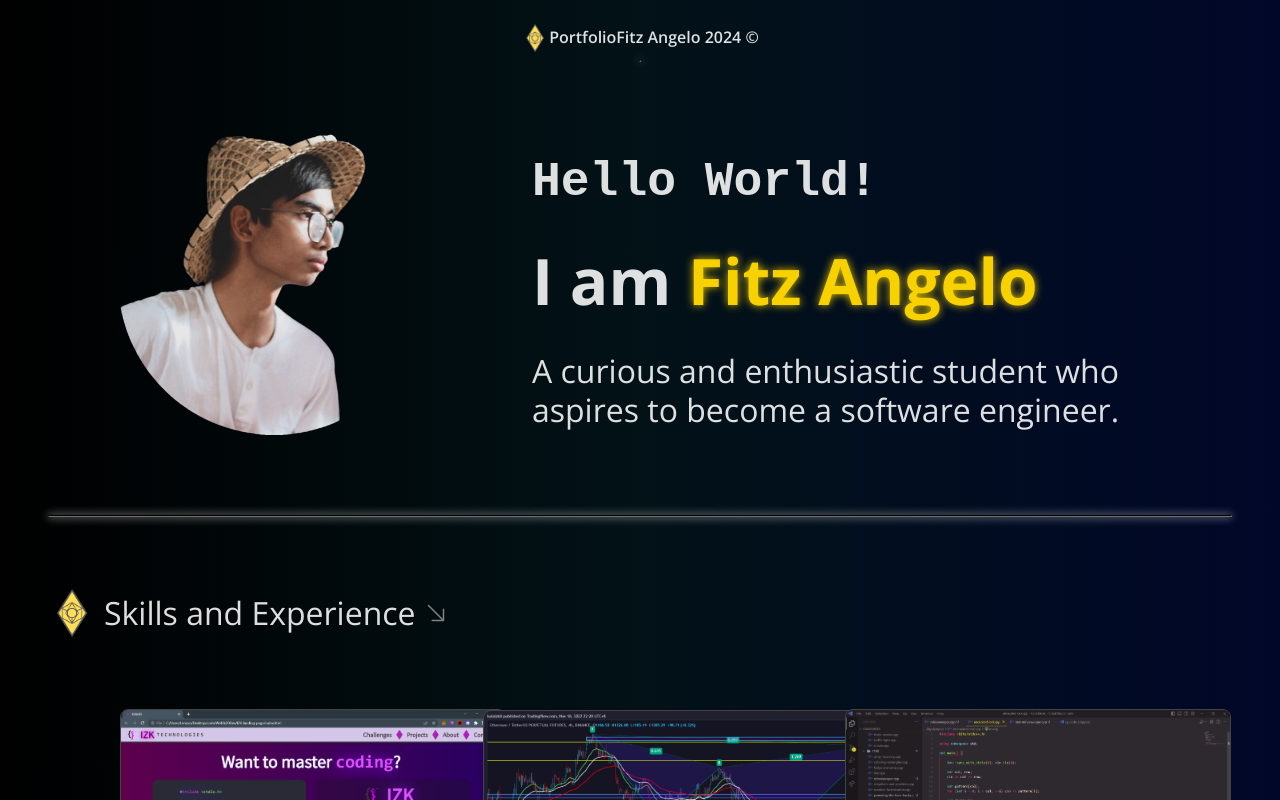
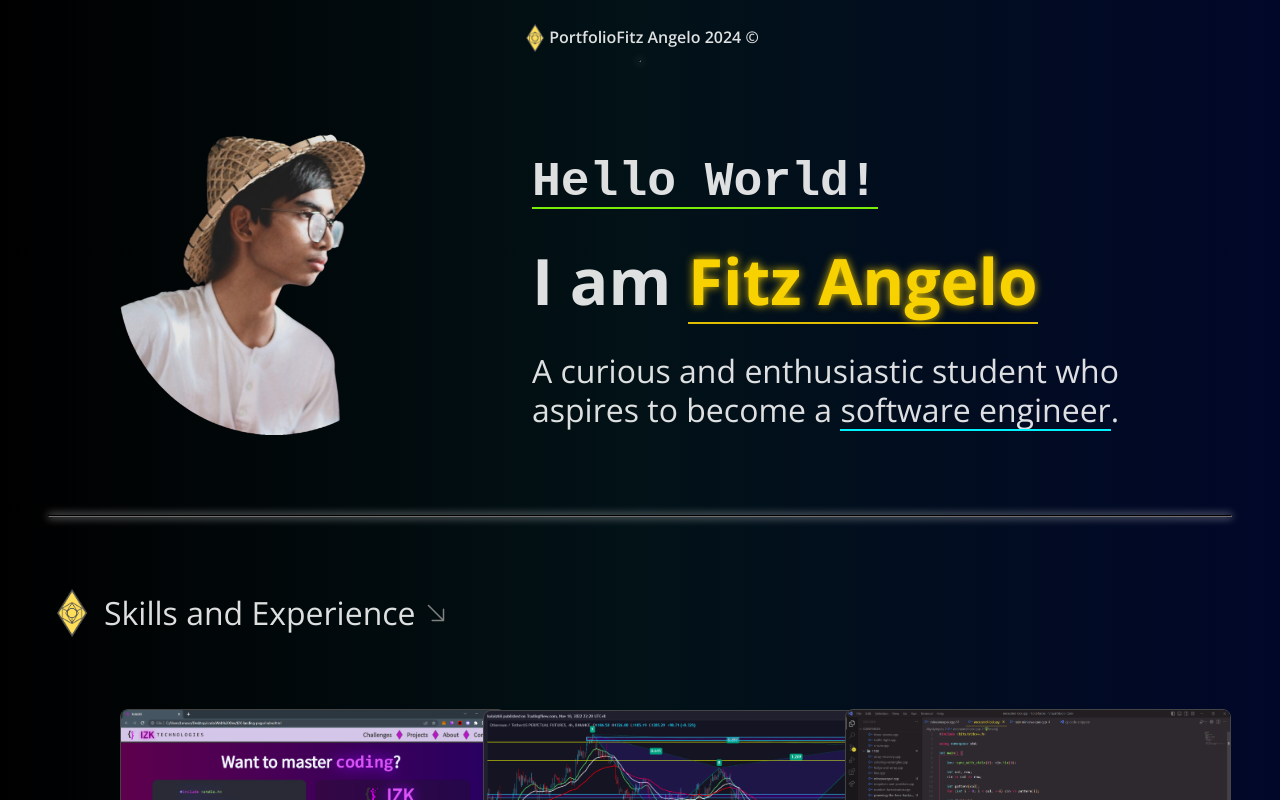
Before and after one commit to kulaizki/Portfolio, a React (Vite) app: page / in a window 1280 px wide. In both pictures the pointer is over the element 640 px from the left and 288 px from the top of the page. Shown: the top 800 px of the page. Built offline with nearby package versions, Linux system fonts and the light colour scheme.

Commit message:
style: add synchronized hover effect

```diff
--- a/src/components/intro/Intro.css
+++ b/src/components/intro/Intro.css
@@ -4,6 +4,16 @@
   gap: 2rem;
   font-size: 2rem;
   padding: 72px 0;
+  /* border: 1px solid rgb(200, 255, 0); */
+}
+
+.Intro:hover {
+  /* Styles to apply on hover (including underline animations) */
+  .Intro__underline__animation__1::after,
+  .Intro__underline__animation__2::after,
+  .Intro__underline__animation__3::after {
+    transform: scaleX(1); /* Animate the underline */
+  }
 }
 
 .Intro__text p {
@@ -70,7 +80,7 @@
   bottom: 0;
   left: 0;
   transform-origin: bottom right;
-  transition: transform 0.25s ease-out;
+  transition: transform 0.25s ease-in-out;
   transform: scaleX(0);
 }
 
```
